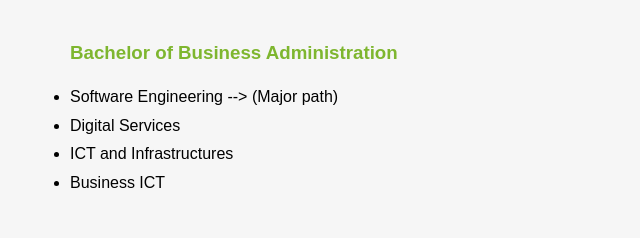
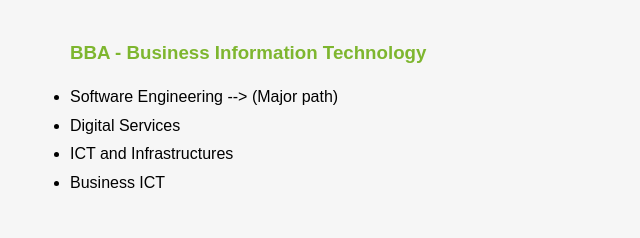
Before and after one commit to mishrasur7/Personal_Website, a plain HTML site: page html/education.html in a window 1280 px wide. Shown: the part 203-441 px from the top of the page, 388-1028 px from the left. Drawn offline with Linux system fonts and the light colour scheme; a web font is replaced by a local one.

Commit message:
education title updated

```diff
--- a/html/education.html
+++ b/html/education.html
@@ -40,7 +40,7 @@
             </div>
 
             <div>
-                <h3 class="program">Bachelor of Business Administration</h3>
+                <h3 class="program">BBA - Business Information Technology</h3>
                 <ul>
                     <li>Software Engineering --> (Major path)</li>
                     <li>Digital Services</li>
```
Also changed, not shown: 1 other file.
